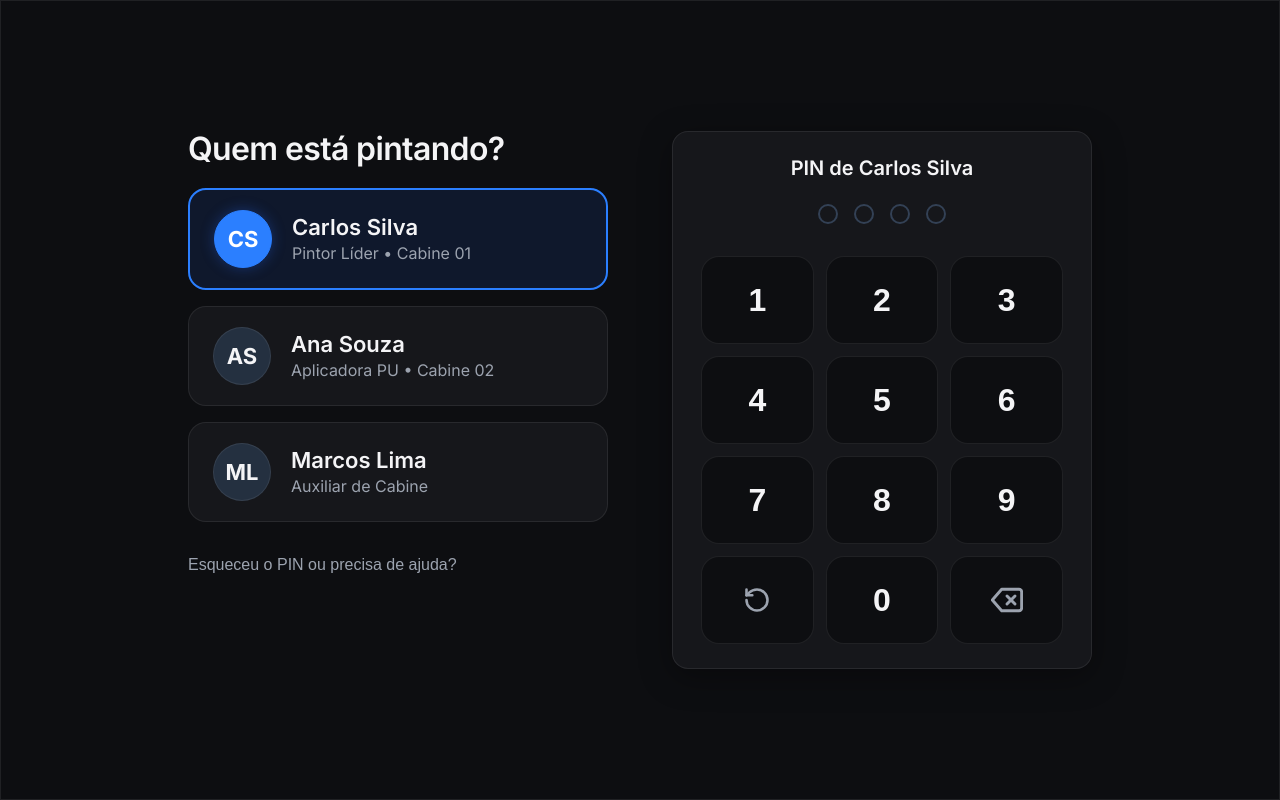
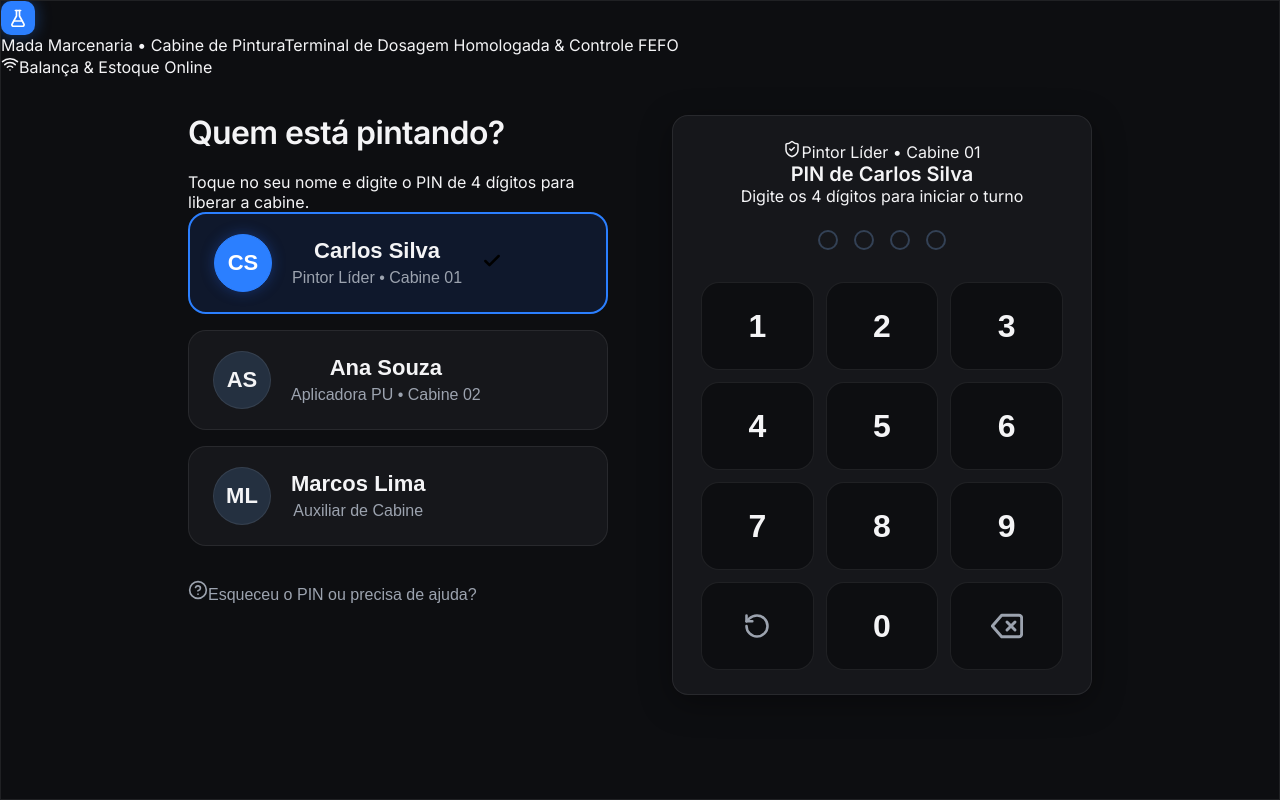
Before and after one commit to CarvalhoNathan/mada, a React (Vite) app: page / in a window 1280 px wide. Built offline with nearby package versions, Linux system fonts and the light colour scheme.

Commit message:
style(auth): polish operator login screen with industrial header and lucide vector icons

```diff
--- a/src/screens/ScreenAuth.tsx
+++ b/src/screens/ScreenAuth.tsx
@@ -1,4 +1,5 @@
 import React, { useState, useCallback, useEffect } from 'react';
+import { Check, HelpCircle, ShieldCheck, Wifi, WifiOff } from 'lucide-react';
 import { Operator } from '../types';
 import { PIN_ERRO_SIMULADO } from '../data';
 import { PinInput } from '../components/ui/PinInput';
@@ -114,12 +115,43 @@ export const ScreenAuth: React.FC<ScreenAuthProps> = ({
   }, [isSuccess, handleDigit, handleBackspace, handleClear, handleSubmit]);
 
   const selectedName = selectedOperator.nome || selectedOperator.name || 'Operador';
+  const selectedRole = selectedOperator.papel || selectedOperator.role || 'Operador de Pintura';
 
   return (
+    <div className="auth-screen-shell">
+      {/* Barra Superior de Identificação da Estação Industrial */}
+      <header className="auth-station-bar" aria-label="Identificação da estação">
+        <div className="auth-station-brand">
+          <div className="boardui-brand-icon" aria-hidden="true">
+            <svg viewBox="0 0 24 24" fill="none" stroke="currentColor" strokeWidth="2.2" strokeLinecap="round" strokeLinejoin="round">
+              <path d="M10 2v7.31L4.14 20a2 2 0 0 0 1.72 3h12.28a2 2 0 0 0 1.72-3L14 9.31V2" />
+              <path d="M8.5 2h7" />
+              <path d="M7 16h10" />
+            </svg>
+          </div>
+          <div className="auth-station-titles">
+            <span className="auth-station-title">Mada Marcenaria • Cabine de Pintura</span>
+            <span className="auth-station-subtitle">Terminal de Dosagem Homologada & Controle FEFO</span>
+          </div>
+        </div>
+
+        <div className="auth-station-status">
+          <div className={`auth-status-pill ${isOffline ? 'is-offline' : 'is-online'}`}>
+            {isOffline ? <WifiOff size={18} aria-hidden="true" /> : <Wifi size={18} aria-hidden="true" />}
+            <span>{isOffline ? 'Terminal Offline' : 'Balança & Estoque Online'}</span>
+          </div>
+        </div>
+      </header>
+
       <div className="auth-layout-minimal">
         {/* Coluna da Esquerda: Seleção do Pintor */}
         <section className="auth-left-column" aria-label="Seleção de Operador">
-        <h2 className="auth-title-minimal">Quem está pintando?</h2>
+          <div className="auth-column-header">
+            <h1 className="auth-title-minimal">Quem está pintando?</h1>
+            <p className="auth-subtitle-minimal">
+              Toque no seu nome e digite o PIN de 4 dígitos para liberar a cabine.
+            </p>
+          </div>
 
           <div className="auth-operators-vertical" role="radiogroup" aria-label="Operadores disponíveis">
             {operators.map((op) => {
@@ -128,22 +160,15 @@ export const ScreenAuth: React.FC<ScreenAuthProps> = ({
               const isSelected = op.id ? op.id === selectedOperator.id : opName === selectedName;
 
               return (
-              <div
+                <button
                   key={op.id || opName}
+                  type="button"
                   role="radio"
                   aria-checked={isSelected}
-                tabIndex={0}
                   className={`operator-card-apple ${isSelected ? 'is-active' : ''}`}
                   onClick={() => {
                     onSelectOperator(op);
                     handleClear();
-                }}
-                onKeyDown={(e) => {
-                  if (e.key === 'Enter' || e.key === ' ') {
-                    e.preventDefault();
-                    onSelectOperator(op);
-                    handleClear();
-                  }
                   }}
                 >
                   <div className="operator-avatar-circle" aria-hidden="true">
@@ -153,7 +178,10 @@ export const ScreenAuth: React.FC<ScreenAuthProps> = ({
                     <span className="operator-name-apple">{opName}</span>
                     <span className="operator-role-apple">{opRole}</span>
                   </div>
+                  <div className={`operator-select-indicator ${isSelected ? 'is-selected' : ''}`} aria-hidden="true">
+                    {isSelected && <Check size={20} strokeWidth={3} />}
                   </div>
+                </button>
               );
             })}
           </div>
@@ -162,10 +190,11 @@ export const ScreenAuth: React.FC<ScreenAuthProps> = ({
             type="button"
             className="auth-help-link-subtle"
             onClick={() => {
-            showToast('Solicite assistência ao encarregado para recuperar ou redefinir seu PIN.', 'info');
+              showToast('Solicite assistência ao supervisor Fábio para redefinir seu PIN (Demo: 1234).', 'info');
             }}
           >
-          Esqueceu o PIN ou precisa de ajuda?
+            <HelpCircle size={20} aria-hidden="true" />
+            <span>Esqueceu o PIN ou precisa de ajuda?</span>
           </button>
         </section>
 
@@ -173,7 +202,12 @@ export const ScreenAuth: React.FC<ScreenAuthProps> = ({
         <section className="auth-right-column" aria-label="Autenticação com PIN">
           <div className="auth-pin-card-apple">
             <div className="auth-pin-card-header">
-            <h3 className="auth-pin-title">PIN de {selectedName}</h3>
+              <div className="auth-pin-operator-chip">
+                <ShieldCheck size={18} aria-hidden="true" />
+                <span>{selectedRole}</span>
+              </div>
+              <h2 className="auth-pin-title">PIN de {selectedName}</h2>
+              <p className="auth-pin-hint">Digite os 4 dígitos para iniciar o turno</p>
             </div>
 
             <PinInput
@@ -181,7 +215,7 @@ export const ScreenAuth: React.FC<ScreenAuthProps> = ({
               value={pinEntered}
               hasError={hasError}
               isSuccess={isSuccess}
-            errorMessage="PIN incorreto"
+              errorMessage="PIN incorreto. Tente novamente."
             />
 
             <NumericKeypad
@@ -193,5 +227,6 @@ export const ScreenAuth: React.FC<ScreenAuthProps> = ({
           </div>
         </section>
       </div>
+    </div>
   );
 };
```
Lines whose indentation alone changed are shown as unchanged.
